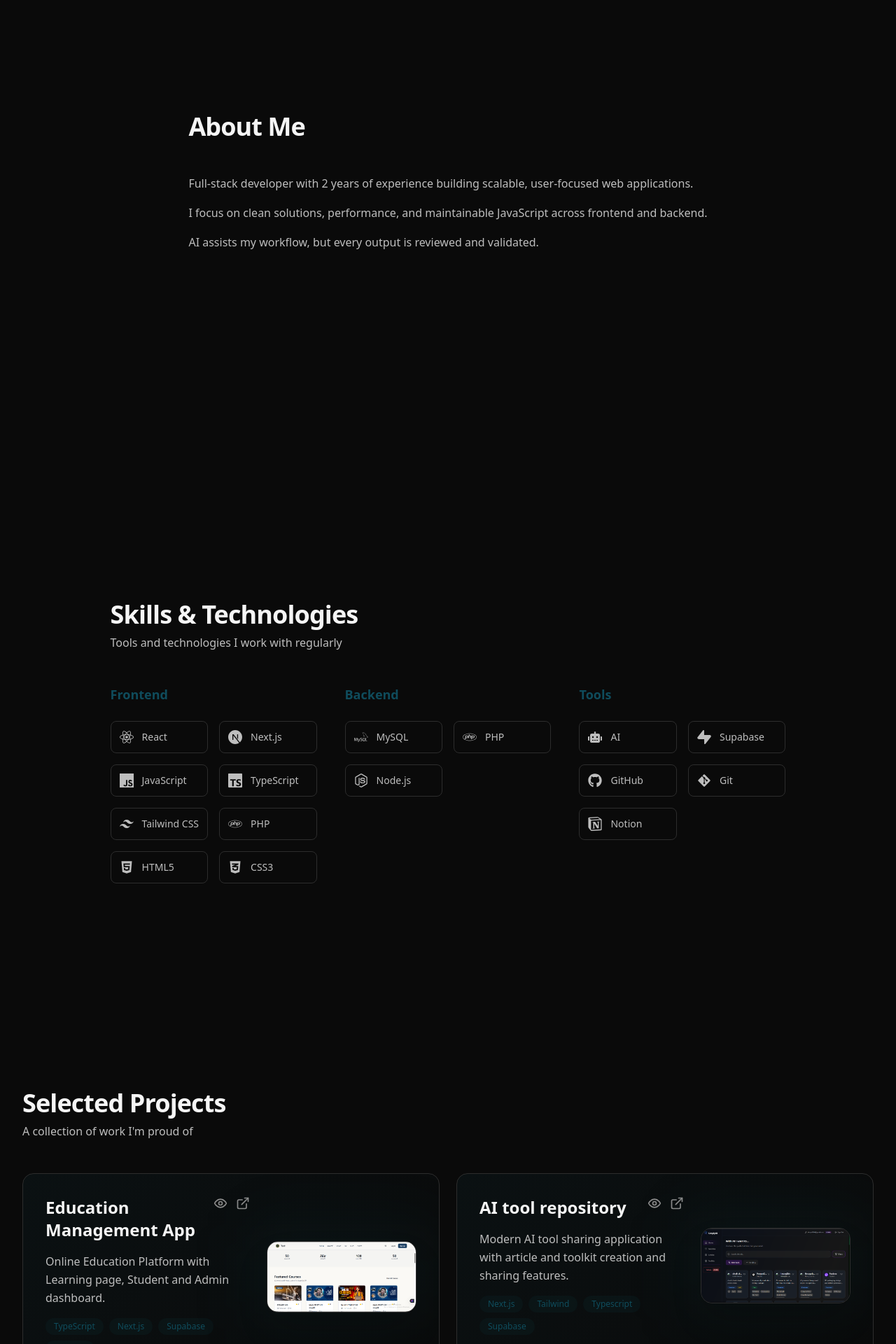
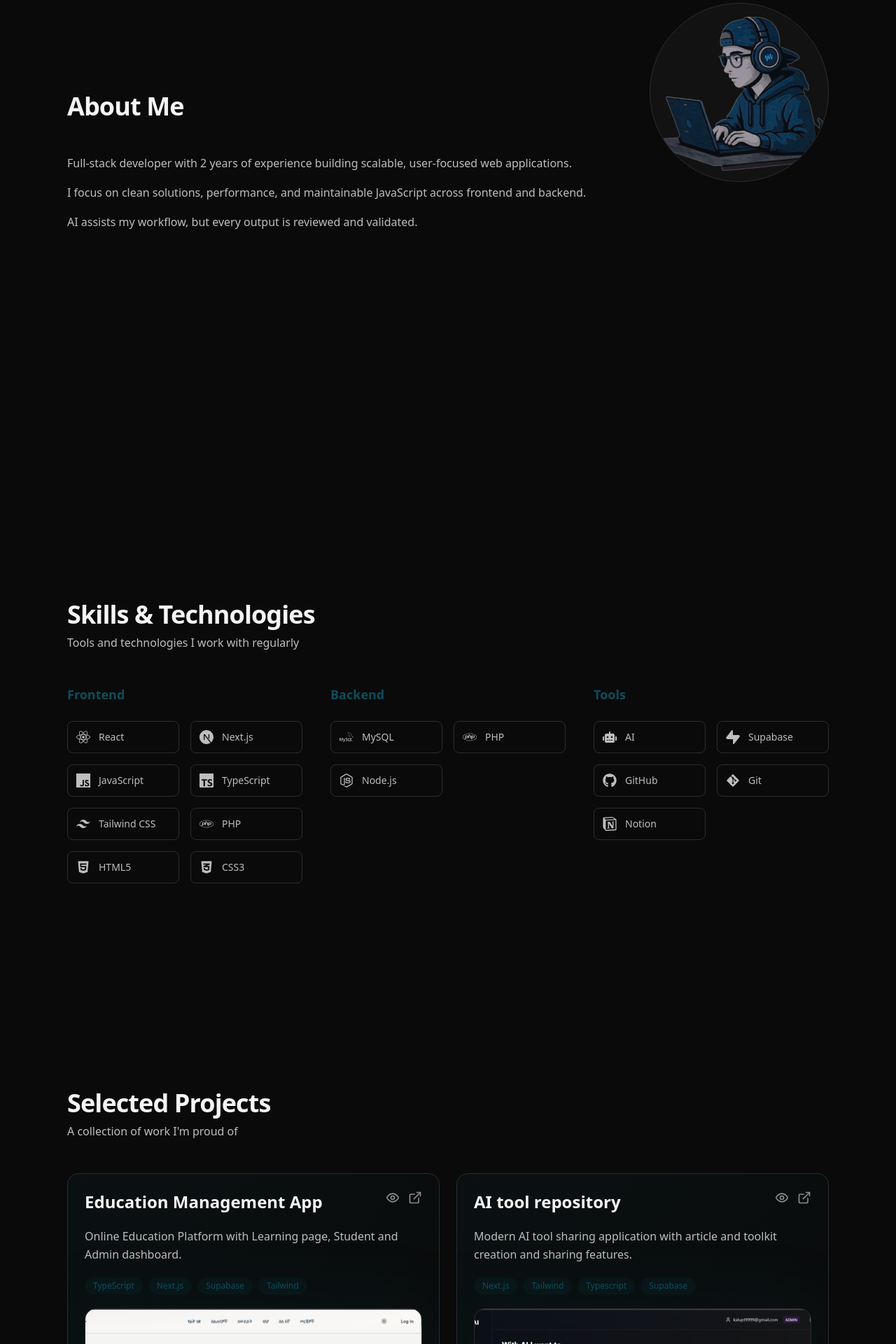
Before and after one commit to kallSTONE/kalab-tadesse, a React (Vite) app: page / in a window 1280 px wide. Shown: the part 940-2860 px from the top of the page at 70% size. Built offline with nearby package versions, Linux system fonts and the light colour scheme.

Commit message:
feat : centered the other section 23

```diff
--- a/src/components/sections/About.tsx
+++ b/src/components/sections/About.tsx
@@ -27,7 +27,9 @@ const itemVariants = {
 export default function About() {
   return (
     <section id="about" className="min-h-screen flex items-center justify-center">
-      <div className="max-w-7xl mx-auto px-6 lg:px-8 py-24">
+      <div className="w-full max-w-6xl mx-auto px-6 lg:px-8 py-24">
+        <div className="grid items-start gap-10 md:grid-cols-[minmax(0,1fr)_12rem] lg:grid-cols-[minmax(0,1fr)_16rem] lg:gap-14">
+          <div className="max-w-3xl">
             <SectionTitle title="About Me" />
 
             <motion.div
@@ -52,6 +54,19 @@ export default function About() {
               </motion.p>
             </motion.div>
           </div>
+
+          <div className="hidden md:flex justify-end">
+            <div className="sticky top-1/2 -translate-y-1/2 w-48 h-48 lg:w-64 lg:h-64 flex-shrink-0 overflow-hidden rounded-full border border-border bg-bg-secondary">
+              <img
+                src="/echoboy.png"
+                className="h-full w-full object-cover opacity-80"
+                draggable={false}
+                alt="Kalab Tadesse portrait"
+              />
+            </div>
+          </div>
+        </div>
+      </div>
     </section>
   );
 }
--- a/src/components/sections/Contact.tsx
+++ b/src/components/sections/Contact.tsx
@@ -5,7 +5,7 @@ import { social } from '../../data/portfolio';
 export default function Contact() {
   return (
     <section id="contact" className="min-h-screen flex items-center justify-center">
-      <div className="max-w-7xl mx-auto px-6 lg:px-8 py-24">
+      <div className="w-full max-w-6xl mx-auto px-6 lg:px-8 py-24">
         <SectionTitle
           title="Get In Touch"
           subtitle="Let's create something great together"
--- a/src/components/sections/Experience.tsx
+++ b/src/components/sections/Experience.tsx
@@ -4,7 +4,7 @@ import { experience } from '../../data/portfolio';
 export default function Experience() {
   return (
     <section id="experience" className="min-h-screen flex items-center justify-center border-t border-border">
-      <div className="max-w-7xl mx-auto px-6 lg:px-8 py-24">
+      <div className="w-full max-w-6xl mx-auto px-6 lg:px-8 py-24">
         <SectionTitle
           title="Experience"
           subtitle="My professional journey"
--- a/src/components/sections/Projects.tsx
+++ b/src/components/sections/Projects.tsx
@@ -10,13 +10,13 @@ export default function Projects() {
   return (
     <>
       <section id="projects" className="min-h-screen flex items-center justify-center">
-        <div className="max-w-7xl mx-auto px-6 lg:px-8 py-24">
+        <div className="w-full max-w-6xl mx-auto px-6 lg:px-8 py-24">
           <SectionTitle
             title="Selected Projects"
             subtitle="A collection of work I'm proud of"
           />
 
-          <div className="grid md:grid-cols-2 gap-6">
+          <div className="grid gap-6 lg:grid-cols-2">
             {projects.map((project) => (
               <ProjectCard
                 key={project.id}
--- a/src/components/sections/Skills.tsx
+++ b/src/components/sections/Skills.tsx
@@ -4,7 +4,7 @@ import { skills } from '../../data/portfolio';
 export default function Skills() {
   return (
     <section id="skills" className="min-h-screen flex items-center justify-center">
-      <div className="max-w-7xl mx-auto px-6 lg:px-8 py-24">
+      <div className="w-full max-w-6xl mx-auto px-6 lg:px-8 py-24">
         <SectionTitle
           title="Skills & Technologies"
           subtitle="Tools and technologies I work with regularly"
--- a/src/components/ui/ProjectCard.tsx
+++ b/src/components/ui/ProjectCard.tsx
@@ -20,11 +20,10 @@ export default function ProjectCard({
       onMouseLeave={() => setIsHovered(false)}
       onClick={() => window.open(project.liveUrl, '_blank')}
     >
-      <div className="relative overflow-hidden rounded-2xl border border-border bg-bg-secondary gradient-primary p-6 md:p-8 transition-all hover:border-primary-30">
-        <div className="relative z-10 flex flex-col gap-6 lg:flex-row lg:items-center lg:justify-between">
-          <div className="flex flex-col gap-4 lg:max-w-[55%]">
+      <div className="relative overflow-hidden rounded-2xl border border-border bg-bg-secondary gradient-primary p-5 md:p-6 transition-all hover:border-primary-30">
+        <div className="relative z-10 flex flex-col gap-5">
           <div className="flex items-start justify-between gap-4">
-              <h3 className="text-2xl font-semibold text-text-primary group-hover:text-primary transition-colors">
+            <h3 className="text-xl md:text-2xl font-semibold text-text-primary group-hover:text-primary transition-colors">
               {project.title}
             </h3>
 
@@ -58,12 +57,10 @@ export default function ProjectCard({
               </span>
             ))}
           </div>
-          </div>
 
-          <div className="relative mt-2 flex justify-center lg:mt-0 lg:flex-1">
-            <div className="relative w-full max-w-[420px]">
-              <div className="absolute -inset-6 rounded-3xl bg-primary-10 blur-2xl" />
-              <div className="relative overflow-hidden rounded-2xl border border-border bg-bg-tertiary shadow-2xl">
+          <div className="relative">
+            <div className="absolute -inset-4 rounded-3xl bg-primary-10 blur-2xl" />
+            <div className="relative aspect-[16/10] overflow-hidden rounded-2xl border border-border bg-bg-tertiary shadow-xl">
               {project.images?.[0] && (
                 <img
                   src={project.images[0]}
@@ -71,7 +68,6 @@ export default function ProjectCard({
                   className="h-full w-full object-cover transition-transform duration-500 group-hover:scale-105"
                 />
               )}
-              </div>
             </div>
           </div>
         </div>
```
Lines whose indentation alone changed are shown as unchanged.
